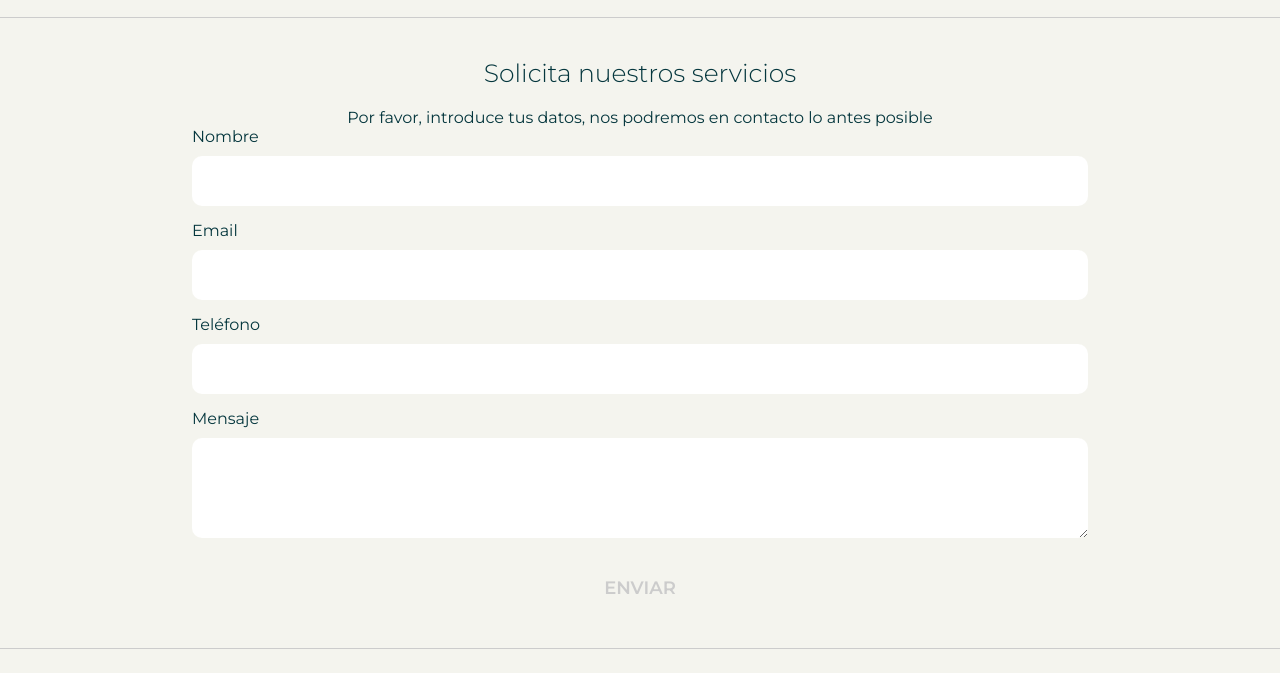
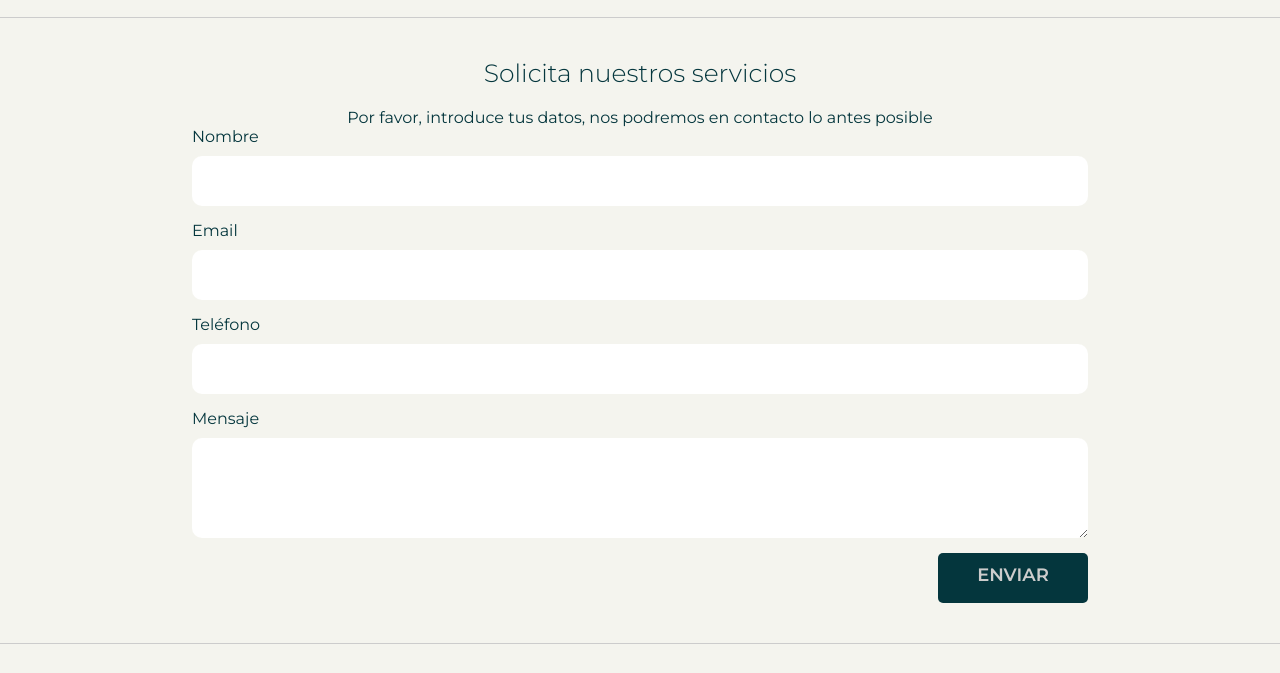
Before and after one commit to mariap99/Estudio_Juridico_R-M, a plain HTML site: page index.html in a window 1280 px wide. Shown: the part 2840-3513 px from the top of the page. Drawn offline with Linux system fonts and the light colour scheme.

Commit message:
formulario resuelto

```diff
--- a/index.html
+++ b/index.html
@@ -192,7 +192,7 @@
             <p class="txt">Por favor, introduce tus datos, nos podremos en contacto lo antes
                 posible
             </p>
-            <form action="https://formsubmit.co/pia.merlo@mi.unc.edu.ar" method="POST">
+            <form action="https://formsubmit.co/maria99merlo@gmail.com" method="POST">
                     <label for="nombre">Nombre</label>
                     <input type="text" id="nombre" name="nombre" required>
 
@@ -205,12 +205,11 @@
                     <label for="mensaje">Mensaje</label>
                     <textarea id="mensaje" name="mensaje" required></textarea>
 
-                    <!-- <div class="button-container">
+                    <div class="button-container">
                         <div class="button">
                             <input type="submit" value="Enviar" id="button">
                         </div>
-                    </div> -->
-                    <input type="submit" value="Enviar" id="button">
+                    </div>
             </form>
         </div>
 
```
